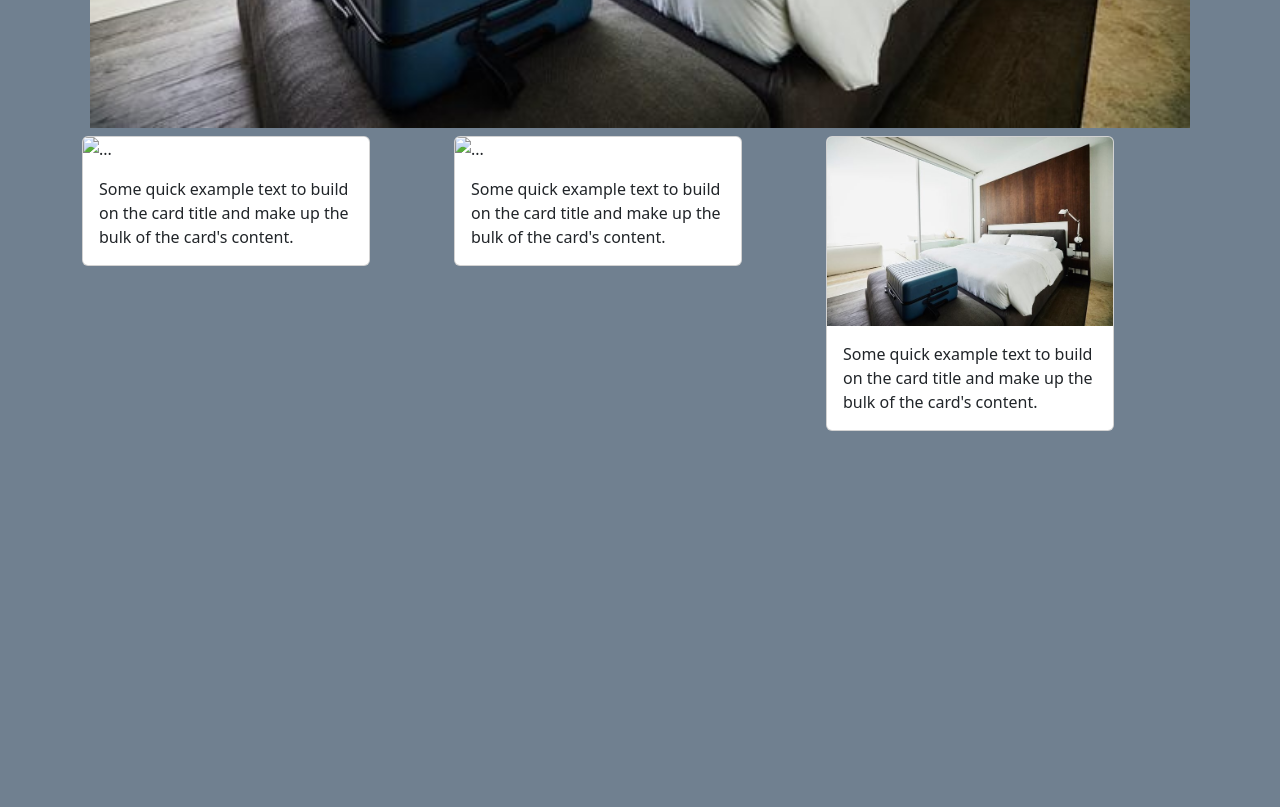
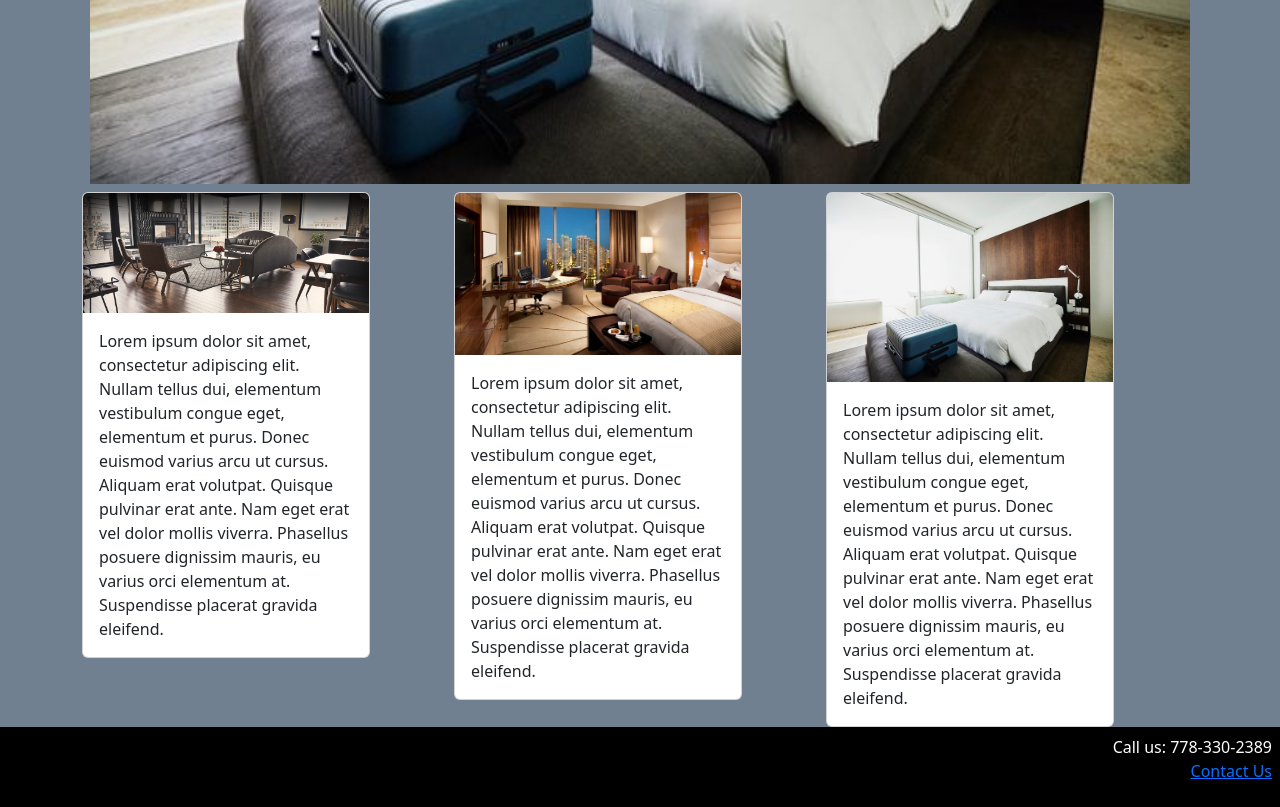
Before and after one commit to AndrewHooten/BootstrapBNB, a plain HTML site: page index.html in a window 1280 px wide. Shown: the part 660-1467 px from the top of the page. Before the commit the page ends 1091 px from the top, so only its background shows below. Drawn offline with nearby package versions, Linux system fonts and the light colour scheme.

Commit message:
updated README and added screenshots of main page

```diff
--- a/index.html
+++ b/index.html
@@ -30,6 +30,7 @@
           </div>
         </div>
       </nav>
+      <h1>Welcome to Bed and Breakfast</h1>
     <div class="container">
         <div id="carouselExampleFade" class="carousel slide carousel-fade">
             <div class="carousel-inner">
@@ -57,17 +58,19 @@
         <div class="card-group">
             <div class="col">
                 <div class="card" style="width: 18rem;">
-                    <img src="..." class="card-img-top" alt="...">
+                    <img src="images/room2.jpg" class="card-img-top" alt="...">
                     <div class="card-body">
-                      <p class="card-text">Some quick example text to build on the card title and make up the bulk of the card's content.</p>
+                      <p class="card-text">
+                        Lorem ipsum dolor sit amet, consectetur adipiscing elit. Nullam tellus dui, elementum vestibulum congue eget, elementum et purus. Donec euismod varius arcu ut cursus. Aliquam erat volutpat. Quisque pulvinar erat ante. Nam eget erat vel dolor mollis viverra. Phasellus posuere dignissim mauris, eu varius orci elementum at. Suspendisse placerat gravida eleifend.</p>
                     </div>
                   </div>
             </div>
             <div class="col">
                 <div class="card" style="width: 18rem;">
-                    <img src="..." class="card-img-top" alt="...">
+                    <img src="images/room3.jpg" class="card-img-top" alt="...">
                     <div class="card-body">
-                      <p class="card-text">Some quick example text to build on the card title and make up the bulk of the card's content.</p>
+                      <p class="card-text">
+                        Lorem ipsum dolor sit amet, consectetur adipiscing elit. Nullam tellus dui, elementum vestibulum congue eget, elementum et purus. Donec euismod varius arcu ut cursus. Aliquam erat volutpat. Quisque pulvinar erat ante. Nam eget erat vel dolor mollis viverra. Phasellus posuere dignissim mauris, eu varius orci elementum at. Suspendisse placerat gravida eleifend.</p>
                     </div>
                 </div>
             </div>
@@ -75,12 +78,17 @@
                 <div class="card" style="width: 18rem;">
                     <img src="images/room.jpg" class="card-img-top" alt="...">
                     <div class="card-body">
-                      <p class="card-text">Some quick example text to build on the card title and make up the bulk of the card's content.</p>
+                      <p class="card-text">
+                        Lorem ipsum dolor sit amet, consectetur adipiscing elit. Nullam tellus dui, elementum vestibulum congue eget, elementum et purus. Donec euismod varius arcu ut cursus. Aliquam erat volutpat. Quisque pulvinar erat ante. Nam eget erat vel dolor mollis viverra. Phasellus posuere dignissim mauris, eu varius orci elementum at. Suspendisse placerat gravida eleifend. </p>
                     </div>
                   </div>
                   </div>
             </div>
           </div>
       </div>
+    <footer>
+      Call us: 778-330-2389
+     <p><a href="contact.html">Contact Us</a></p>
+    </footer>
   </body>
 </html>
--- a/styles.css
+++ b/styles.css
@@ -8,3 +8,13 @@
 body {
     background-color:slategrey;
 }
+h1 {
+    text-align: center;
+}
+footer {
+    bottom: 0;
+    color: white;
+    background-color:black;
+    text-align: right;
+    padding:8px;
+}
```
Also changed, not shown: contact.html (+2 -2 lines), images/website.png (added), images/website2.png (added), images/website3.png (added), 1 other file.
